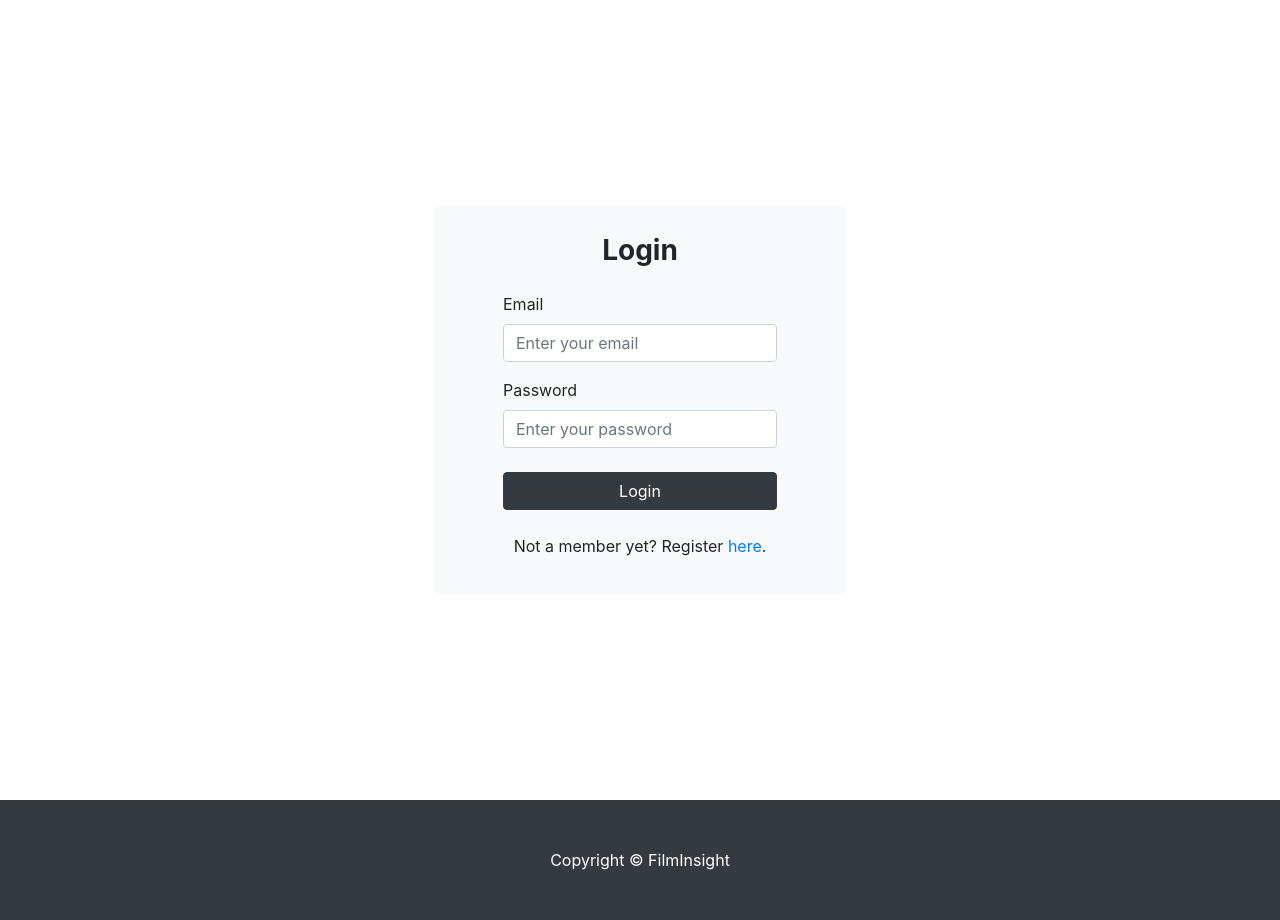
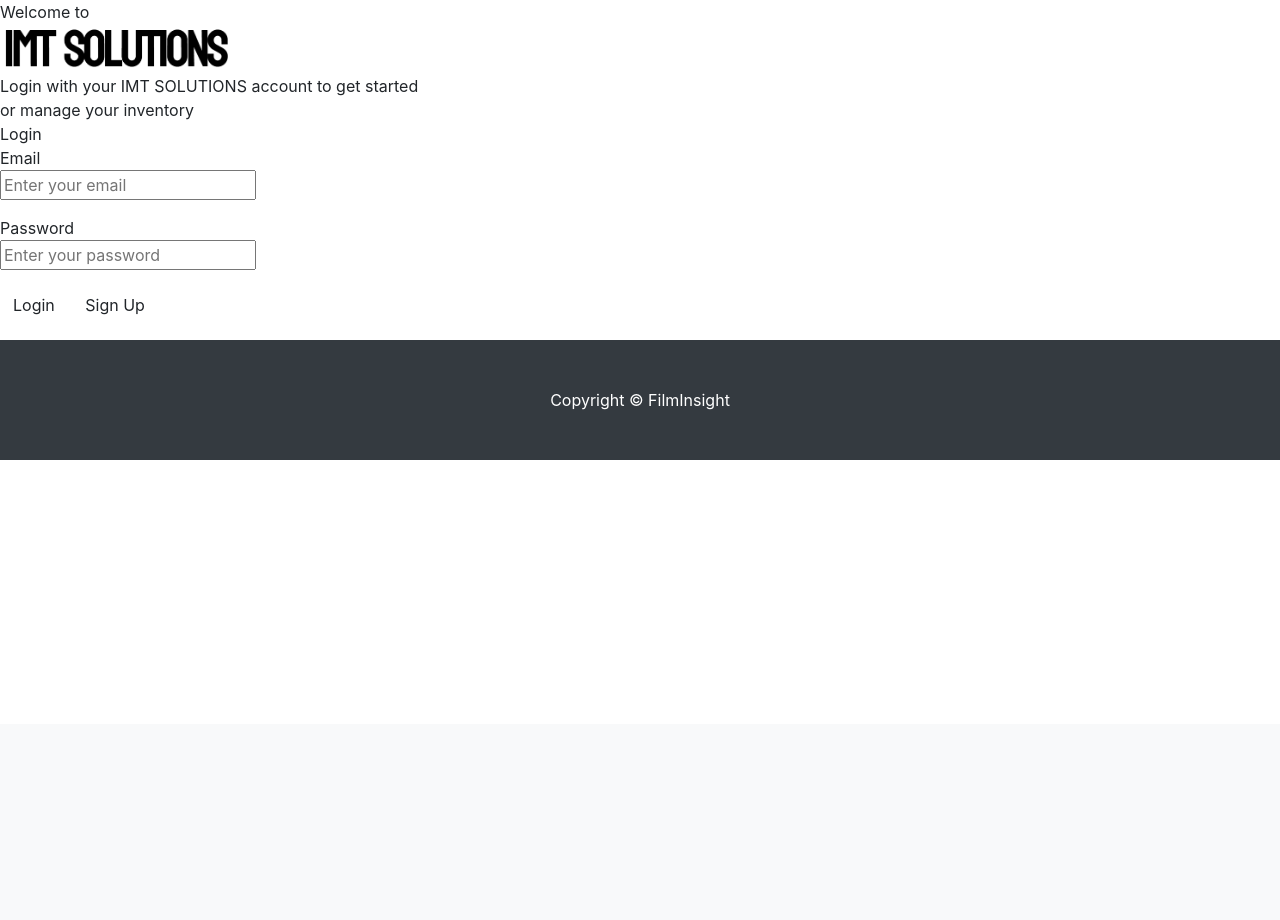
Before and after one commit to Afiq2200546/IMT-Repo, a Flask app: page /login in a window 1280 px wide. Shown: the part 76-996 px from the top of the page. After the commit the page ends 536 px from the top, so only its background shows below. Run offline with Flask 3, Linux system fonts and the light colour scheme; some libraries are stand-ins or nearby versions.

Commit message:
Update login.html

```diff
--- a/templates/login.html
+++ b/templates/login.html
@@ -1,70 +1,74 @@
 <html lang="en">
     {% include "header.html" %}
+    <head>
+        <link rel="stylesheet" href="{{ url_for('static', filename='styles/loginpage.css') }}">
+        <script src="https://cdn.jsdelivr.net/npm/@popperjs/core@2.11.6/dist/umd/popper.min.js"></script>
+        <script src="https://cdn.jsdelivr.net/npm/bootstrap@5.3.0/dist/js/bootstrap.min.js"></script>
+    </head>
     <body>
         {% include "navbar.html" %}
-        <main class="container-fluid">
-            <div class="d-flex h-75 justify-content-center min-vh-100">
-                <div class="card align-self-center bg-light border-light">
-                    <div class="card-body mx-5">
-                        <h3 class="fw-bold mb-4 pt-2 text-center">Login</h3>
+        <main>
+            <section class="white">
+                <div class="text1">Welcome to</div>
+                <div class="logo-section">
+                    <img class="logo" src="{{ url_for('static', filename='img/IMT_SOLUTIONS.png') }}" alt="Logo">
+                </div>
+                <div class="text2">Login with your IMT SOLUTIONS account to get started</div>
+                <div class="text2">or manage your inventory</div>
+            </section>
+            <section>
+                <div class="text3">Login</div>
 
                 <!-- Flash Messages -->
                 {% with messages = get_flashed_messages(with_categories=true) %}
                     {% if messages %}
                         {% for category, message in messages %}
+                            <div class="notification">
                                 <div class="alert alert-{{ category }} alert-dismissible fade show" role="alert">
                                     {{ message }}
                                     <button type="button" class="btn-close" data-bs-dismiss="alert" aria-label="Close"></button>
+                                </div>
                             </div>
                         {% endfor %}
                     {% endif %}
                 {% endwith %}
 
                 <form method="POST">
-                            <!--Email Input-->
-                            <div class="form-group mb-3">
-                                <label for="email" class="form-label">Email</label>
+                    <div class="login-form">
+                        <div class="text4">Email</div>
+                        <div class="form-group">
                             <input
-                                    class="form-control {% if error %}is-invalid{% endif %}"
+                                class="{% if error %}is-invalid{% endif %} credential"
+                                type="email"
                                 name="email"
-                                    type="email"
                                 id="email"
                                 maxlength="45"
+                                placeholder="Enter your email"
                                 required
-                                    placeholder="Enter your email"
                                 value="{{ request.form.email }}"
                             >
                         </div>
-
-                            <!--Password Input-->
-                            <div class="form-group mb-4">
-                                <label for="pwd" class="form-label">Password</label>
+                        <div class="text4">Password</div>
+                        <div class="form-group">
                             <input
-                                    class="form-control {% if error %}is-invalid{% endif %}"
+                                class="{% if error %}is-invalid{% endif %} credential"
+                                type="password"
                                 name="password"
-                                    type="password"
+                                placeholder="Enter your password"
                                 id="pwd"
                                 minlength="8"
                                 required
-                                    placeholder="Enter your password"
                             >
                         </div>
+                    </div>
 
-                            <!--Submit button-->
-                            <button type="submit" class="btn btn-dark btn-block mb-4 w-100">Login</button>
-
-                            <p class="text-center">
-                                Not a member yet? <br class="d-md-none d-lg-none" />Register <a href="register">here</a>.
-                            </p>
+                    <div class="button-container">
+                        <button type="submit" class="btn">Login</button>
+                        <a class="btn register" href="register">Sign Up</a>
+                    </div>
                 </form>
-                    </div>
-                </div>
-            </div>
+            </section>
         </main>
         {% include "footer.html" %}
-
-        <!-- Add Bootstrap JavaScript and Popper.js -->
-        <script src="https://cdn.jsdelivr.net/npm/@popperjs/core@2.11.6/dist/umd/popper.min.js"></script>
-        <script src="https://cdn.jsdelivr.net/npm/bootstrap@5.3.0/dist/js/bootstrap.min.js"></script>
     </body>
 </html>
```
Lines whose indentation alone changed are shown as unchanged.
